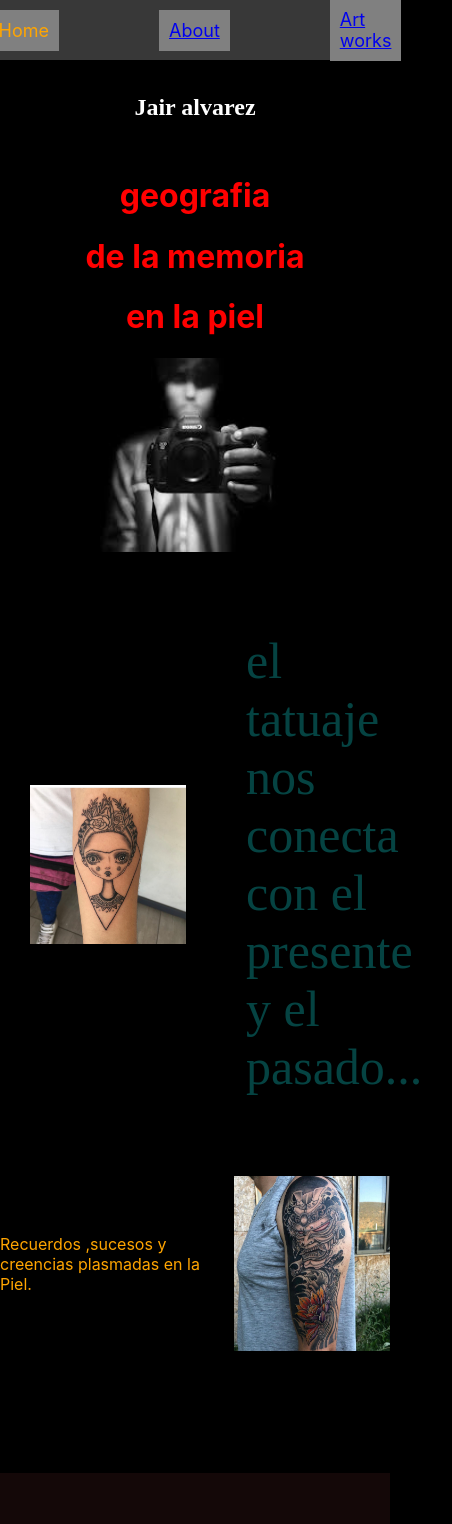
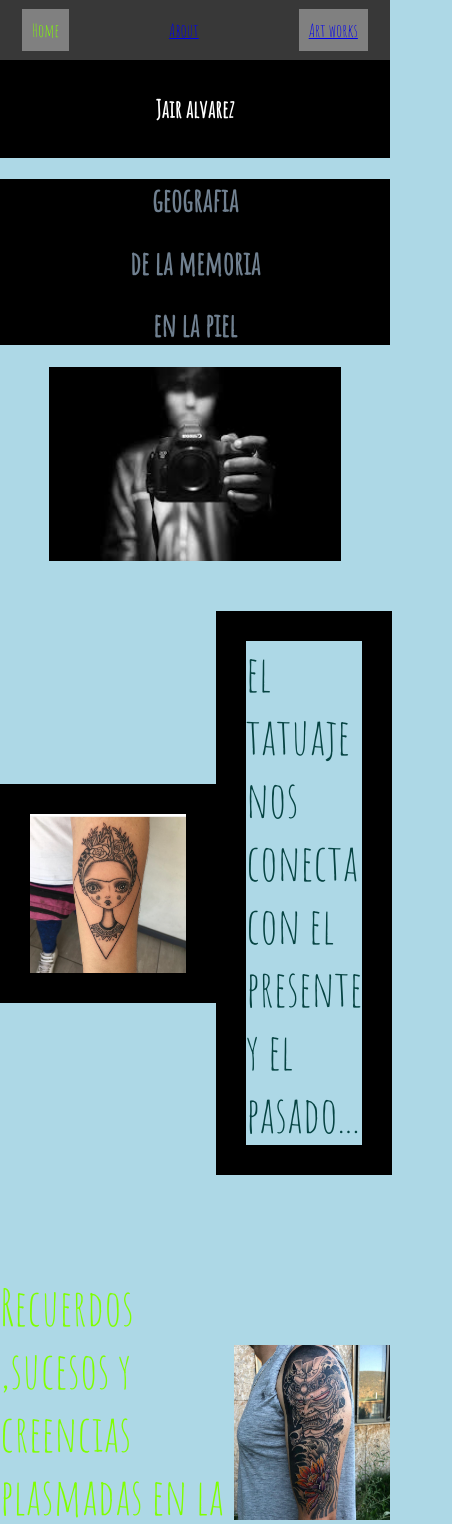
Before and after one commit to nicowavedev/tattoo_landingpage, a React (Create React App) app: page / in a window 390 px wide. Shown: the top 1524 px of the page, 452 px wide, since content can reach past the window. Built offline with nearby package versions, Linux system fonts and the light colour scheme.

Commit message:
some css changes and responsiv changes

```diff
--- a/public/index.html
+++ b/public/index.html
@@ -1,6 +1,9 @@
 <!DOCTYPE html>
 <html lang="en">
   <head>
+    <link rel="preconnect" href="https://fonts.googleapis.com">
+<link rel="preconnect" href="https://fonts.gstatic.com" crossorigin>
+<link href="https://fonts.googleapis.com/css2?family=Amatic+SC&display=swap" rel="stylesheet">
     <link
       href="https://fonts.googleapis.com/css2?family=Alex+Brush&display=swap"
       rel="stylesheet"
--- a/src/components/About.jsx
+++ b/src/components/About.jsx
@@ -4,7 +4,7 @@ const styles = {
   aboutContainer: {
     padding: "20px",
     textAlign: "center",
-    color: "gray",
+    color: "red",
   },
   heading: {
     fontSize: "24px",
@@ -14,7 +14,7 @@ const styles = {
   content: {
     fontSize: "30px",
     lineHeight: "1.5",
-    fontFamily: "Amatic SC, Regular 400",
+    fontFamily: "Amatic SC, cursive",
   },
 };
 
--- a/src/components/Body.jsx
+++ b/src/components/Body.jsx
@@ -28,27 +28,28 @@ const styles = {
   },
   textonumero1: {
     border: "30px solid black",
-    fontFamily: "cursive",
     fontSize: "50px",
     regular: "400px",
     color: "#054342",
+    fontFamily: "Amatic SC, cursive",
   },
   fotoimagen2: {
     width: "40%",
     alignItems: "center",
   },
   containernumero2: {
+    fontSize: "50px",
     display: "flex",
     justifyContent: "flex start",
     alignItems: "center",
-    color: "orange",
+    color: "#7FFF00",
+    fontFamily: "Amatic SC, cursive",
   },
   containernumero3: {
     display: "flex",
     justifyContent: "flex start, ",
     border: "20px solid black",
     alignItems: "center",
-    justifyContent: "space between",
     fontSize: "15px",
     color: "orange",
   },
@@ -89,7 +90,7 @@ function Body() {
             alt="fote2"
           />
         </div>
-        <h1>Imperdiet moui id</h1>
+        {/* <h1>Imperdiet moui id</h1> */}
 
         <div style={styles.containernumero3}>
           {/* <p>
--- a/src/components/Footer/Footer.css
+++ b/src/components/Footer/Footer.css
@@ -76,12 +76,6 @@
   }
 }
 
-@media (max-width: 767px) {
-  .footer-clean .item.social > a {
-    margin-top: 10px;
-  }
-}
-
 .footer-clean .copyright {
   margin-top: 14px;
   margin-bottom: 0;
@@ -98,3 +92,14 @@
 .col-lg-3 {
   text-: center;
 }
+@media only screen and (max-width: 600px) {
+  body {
+    background-color: lightblue;
+  }
+}
+
+@media (max-width: 767px) {
+  .footer-clean .item.social > a {
+    margin-top: 10px;
+  }
+}
--- a/src/components/Footer/Footer.jsx
+++ b/src/components/Footer/Footer.jsx
@@ -74,9 +74,9 @@ const Footer = () => {
                 <li>
                   <a href="#">Development</a>
                 </li>
-                <li>
+                {/* <li>
                   <a href="#">Hosting</a>
-                </li>
+                </li> */}
               </ul>
             </div>
             <div className="col-sm-4 col-md-3 item">
@@ -109,9 +109,7 @@ const Footer = () => {
                 </li>
               </ul>
             </div>
-            <div className="footer-empty">
-              <div>hshshshhs</div>
-            </div>
+            <div className="footer-empty">{/* <div>hshshshhs</div> */}</div>
             <div className="col-lg-3 item social">
               <a href="#">
                 <i className="icon ion-social-facebook"></i>
@@ -125,7 +123,7 @@ const Footer = () => {
               <a href="#">
                 <i className="icon ion-social-instagram"></i>
               </a>
-              <p className="copyright">Company Name © 2018</p>
+              <p className="copyright">Company Name © 2023</p>
             </div>
           </div>
         </div>
--- a/src/components/Header.jsx
+++ b/src/components/Header.jsx
@@ -15,14 +15,15 @@ const styles = {
   },
   textoheader: {
     textAlign: "center",
-    color: "white",
+    color: "#708090",
     backgroundColor: "black",
+    fontFamily: "Amatic SC",
   },
 
-  imagendelfondo: {
-    color: "red",
-    textAlign: "center",
-  },
+  // textoheader: {
+  //   color: "red",
+  //   textAlign: "center",
+  // },
 };
 
 function Header() {
@@ -31,7 +32,7 @@ function Header() {
       <div style={styles.header}>
         <h3 style={styles.name}>Jair alvarez</h3>
       </div>
-      <div style={styles.imagendelfondo}>
+      <div style={styles.textoheader}>
         <div>
           <h1>geografia </h1>
         </div>
--- a/src/components/Navbar.jsx
+++ b/src/components/Navbar.jsx
@@ -11,13 +11,19 @@ const styles = {
     fontSize: "18px",
     gap: "100px",
     backgroundColor: "#383838",
-    color: "orange",
+    color: "#7FFF00",
+    fontFamily: "Amatic SC",
   },
 
   navItem: {
     // border: "10px solid #ccc",
     padding: "10px",
     backgroundColor: "gray",
+    fontFamily: "Amatic SC",
+    color: "#7FFF00",
+  },
+  navItem2: {
+    color: "#7FFF00",
   },
 };
 
@@ -25,7 +31,7 @@ function Navbar() {
   return (
     <div style={styles.navbar}>
       <div style={styles.navItem}>Home</div>
-      <div style={styles.navItem}>
+      <div style={styles.navItem2}>
         <Link to="/about">About</Link>
       </div>
       <div style={styles.navItem}>
--- /dev/null
+++ b/src/pages/about/index.css
@@ -0,0 +1,3 @@
+.about {
+  color: "red";
+}
--- a/src/pages/about/index.jsx
+++ b/src/pages/about/index.jsx
@@ -1,8 +1,10 @@
 import About from "../../components/About";
+
+import "./index.css";
 
 const AboutPage = () => {
   return (
-    <div>
+    <div className="about">
       <About />
     </div>
   );
```
